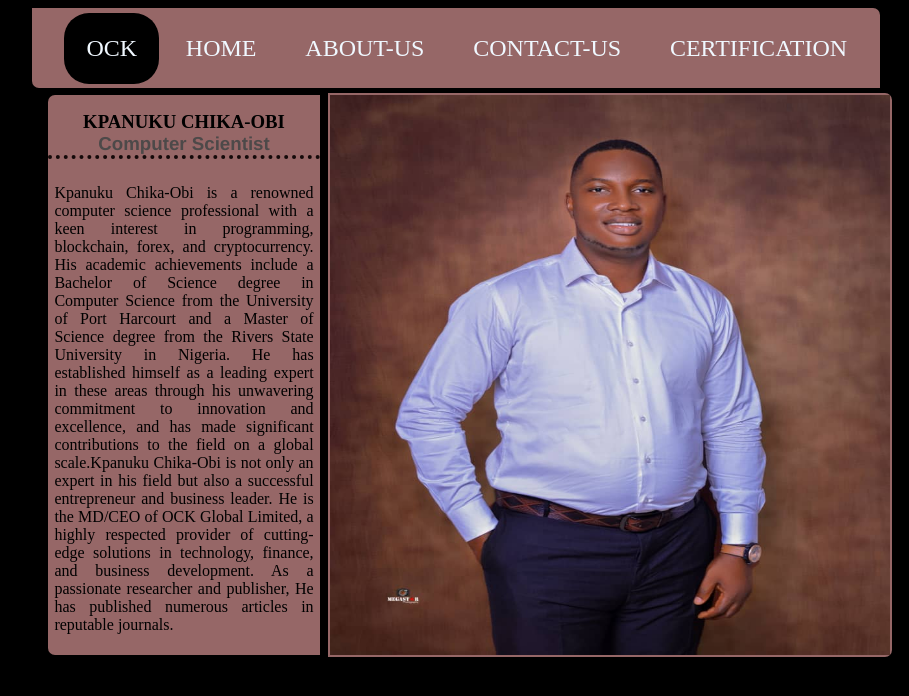
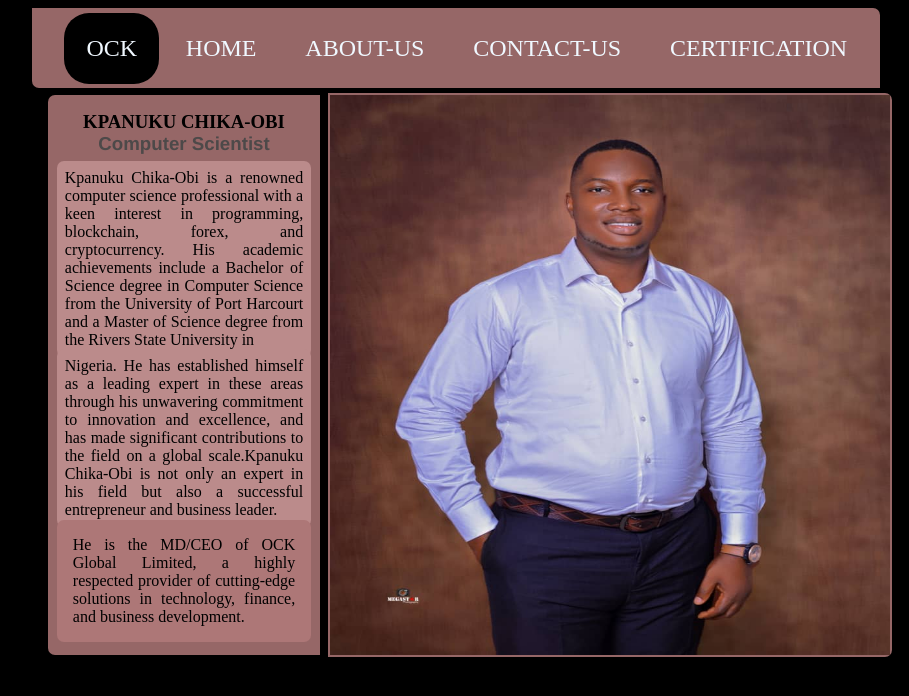
Before and after one commit to chika-obi/Portfolio, a plain HTML site: page index.html in a window 1280 px wide. Shown: the full height of the page, 184-1093 px from the left. Drawn offline with Linux system fonts and the light colour scheme.

Commit message:
More Modifications Done

```diff
--- a/css/style.css
+++ b/css/style.css
@@ -21,16 +21,13 @@ body{
     h3{
         text-align: center;
         padding-top: 1rem;
-        border-bottom: 4px dotted rgb(20, 9, 9);
+        padding-bottom: 0.7rem;
     }
     span{
         color: #4d4949;
         font-family:'Franklin Gothic Medium', 'Arial Narrow', Arial, sans-serif
     }
-    .bio_name{
-        padding: 0.4rem;
-        text-align: justify;
-    }
+
 
 .header_style{
     text-decoration: none;
--- a/index.html
+++ b/index.html
@@ -34,6 +34,38 @@
   height: 4rem;
   left: 36rem;
 }
+
+.home_beautify{
+  text-align: justify;
+  position: relative;
+  top:-2rem;
+  font-size: 1rem;
+  padding: 1rem;
+
+}
+.up_0{
+  top:-2.5rem;
+  padding: 0.5rem;
+  margin: 0.55rem;
+  background-color: rgb(187, 139, 139);
+  border-radius: 7px;
+}
+.up_1{
+  top:-3.5rem;
+
+  margin: 0.55rem;
+  background-color: rgb(173, 119, 119);
+  border-radius: 7px;
+
+}
+.up_2{
+   top:-1.5rem;
+   padding: 0.5rem;
+  margin: 0.55rem;
+  background-color: rgb(187, 139, 139);
+   border-radius: 7px;
+}
+
     </style>
 
         <div class="socialMedia">
@@ -71,18 +103,24 @@
     <section class = "bio">
         <h3>KPANUKU CHIKA-OBI <span>Computer Scientist</span></h3>
         <article class = "bio_name">
+          <div class="home_beautify up_2">
           Kpanuku Chika-Obi is a renowned computer science professional with a keen interest
           in programming, blockchain, forex, and cryptocurrency. His academic achievements
           include a Bachelor of Science degree in Computer Science from the University of
           Port Harcourt and a Master of Science degree from the Rivers State University in
+          </div>
+           <div class="home_beautify up_0">
           Nigeria. He has established himself as a leading expert in these areas through
           his unwavering commitment to innovation and excellence, and has made significant
           contributions to the field on a global scale.Kpanuku Chika-Obi is not only an
           expert in his field but also a successful entrepreneur and business leader.
+        </div>
+         <div class="home_beautify up_1">
           He is the MD/CEO of OCK Global Limited, a highly respected provider of
           cutting-edge solutions in technology, finance, and business development.
-         As a passionate researcher and publisher, He has published numerous articles
-         in reputable journals.
+         <!--As a passionate researcher and publisher, He has published numerous articles
+         in reputable journals.-->
+         </div>
         </article>
     </section>
    <footer>
```
Also changed, not shown: about_us.html (+2 -2 lines).
